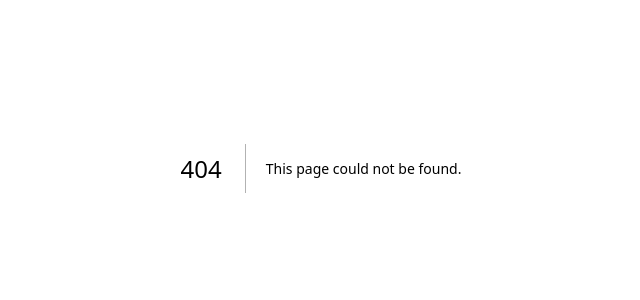
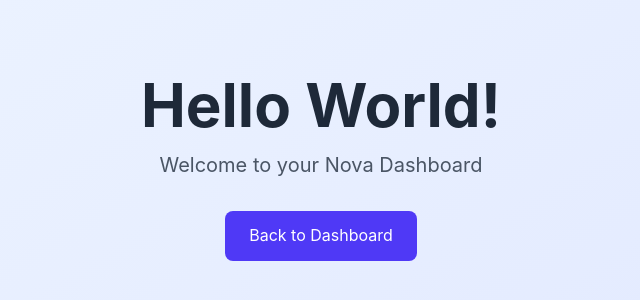
Before and after one commit to mcr5fh/Nova, a Next.js app in the folder program_nova/dashboard/nextjs/: page /hello in a window 1280 px wide. Before the commit this address had no page. Shown: the part 232-532 px from the top of the page, without its empty margins (319-959 px from the left). Built offline with nearby package versions, Linux system fonts and the light colour scheme.

Commit message:
feat: Add Hello World page to Next.js dashboard at /hello route

```diff
--- /dev/null
+++ b/program_nova/dashboard/nextjs/src/app/hello/page.tsx
@@ -0,0 +1,20 @@
+export default function HelloPage() {
+  return (
+    <div className="flex min-h-screen items-center justify-center bg-gradient-to-br from-blue-50 to-indigo-100">
+      <div className="text-center">
+        <h1 className="text-6xl font-bold text-gray-800 mb-4">
+          Hello World!
+        </h1>
+        <p className="text-xl text-gray-600 mb-8">
+          Welcome to your Nova Dashboard
+        </p>
+        <a
+          href="/"
+          className="inline-block px-6 py-3 bg-indigo-600 text-white rounded-lg hover:bg-indigo-700 transition-colors"
+        >
+          Back to Dashboard
+        </a>
+      </div>
+    </div>
+  );
+}
```
